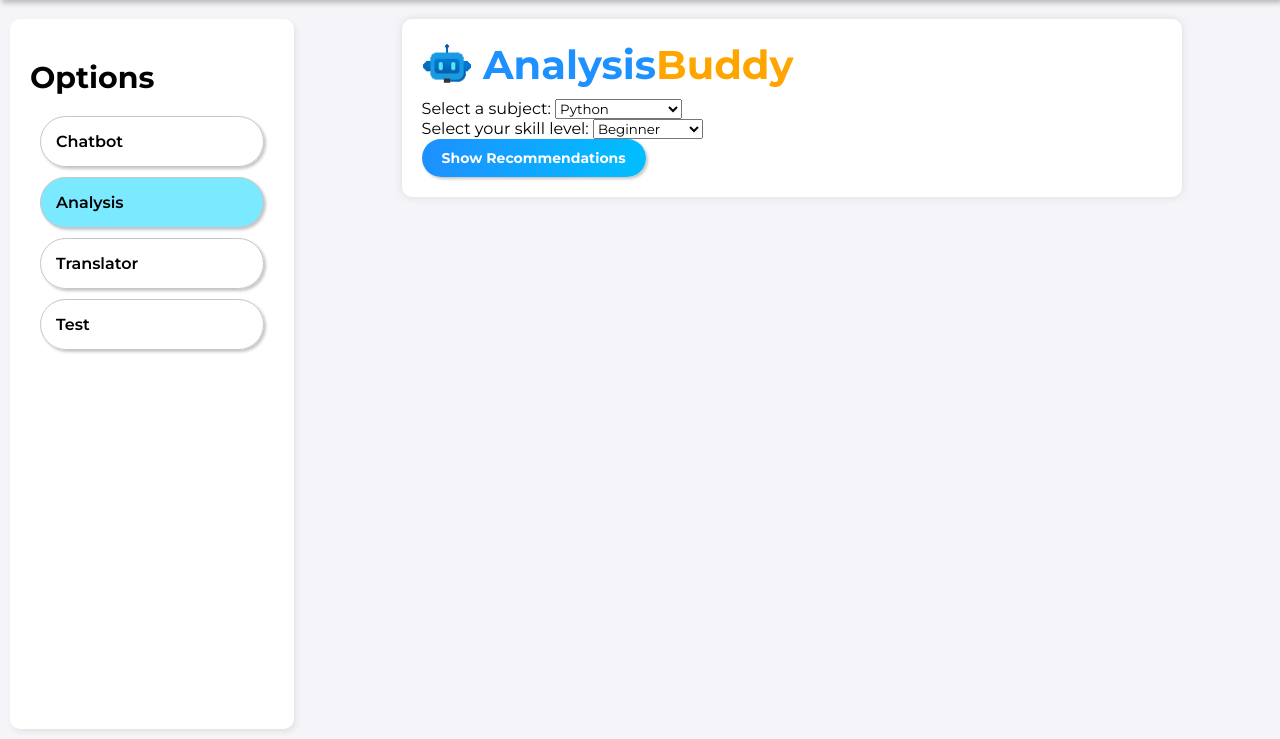
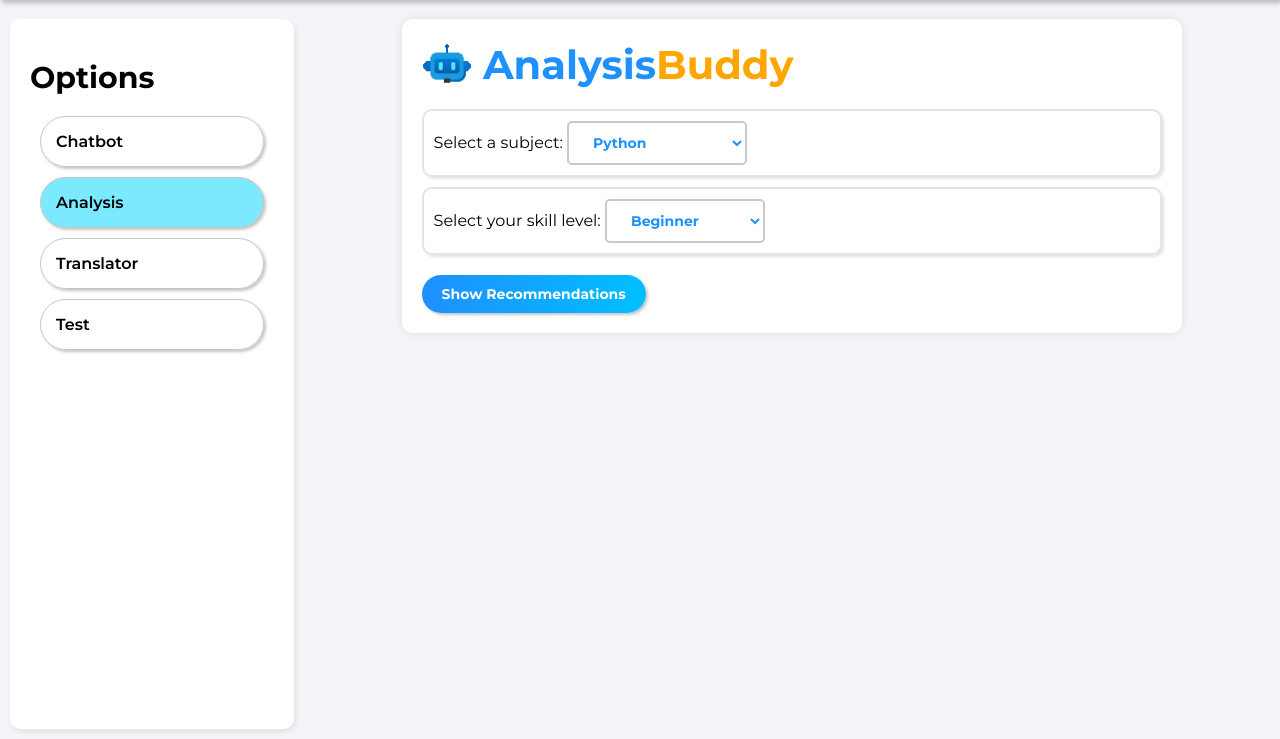
Before and after one commit to Kavisha4/Hack4Change, a Flask app: page / in a window 1280 px wide, after a click on "Analysis". Shown: the part 61-800 px from the top of the page. Run offline with Flask 2, Linux system fonts and the light colour scheme.

Commit message:
design for analysis

```diff
--- a/LingoBuddy/app/static/css/style.css
+++ b/LingoBuddy/app/static/css/style.css
@@ -314,6 +314,17 @@ body {
   color: white;
 }
 
+.select {
+  border: 2px solid rgb(202, 202, 202);
+  outline: none;
+  background: white;
+  color: dodgerblue;
+  padding: 10px 20px 10px 20px;
+  font-size: 14px;
+  font-weight: bold;
+  border-radius: 5px;
+}
+
 .btn {
   border: none;
   outline: none;
@@ -331,3 +342,11 @@ body {
   transform: scale(0.9);
   transition: 0.3s ease all;
 }
+
+.div {
+  margin-top: 10px;
+  padding: 10px;
+  border-radius: 10px;
+  border: 2px solid rgb(228, 228, 228);
+  box-shadow: 2px 2px 3px rgb(228, 228, 228);
+}
--- a/LingoBuddy/app/templates/index.html
+++ b/LingoBuddy/app/templates/index.html
@@ -85,23 +85,34 @@
             <p>Analysis<span>Buddy</span></p>
           </div>
           <form action="/quiz/analysis" method="post">
+            <div class="div">
               <div class="form-group">
                 <label for="subject">Select a subject:</label>
-              <select id="subject" name="subject" required>
+                <select class="select" id="subject" name="subject" required>
                   {% for subject in subjects %}
                   <option value="{{ subject }}">{{ subject }}</option>
                   {% endfor %}
                 </select>
               </div>
+            </div>
+            <div class="div">
               <div class="form-group">
                 <label for="skill_level">Select your skill level:</label>
-              <select id="skill_level" name="skill_level" required>
+                <select
+                  class="select"
+                  id="skill_level"
+                  name="skill_level"
+                  required
+                >
                   <option value="Beginner">Beginner</option>
                   <option value="Intermediate">Intermediate</option>
                   <option value="Advanced">Advanced</option>
                 </select>
               </div>
-            <button class="btn" type="submit">Show Recommendations</button>
+            </div>
+            <button style="margin-top: 20px" class="btn" type="submit">
+              Show Recommendations
+            </button>
           </form>
         </div>
         <div id="tab-translator" class="chat-container tab-content">
```
Lines whose indentation alone changed are shown as unchanged.
